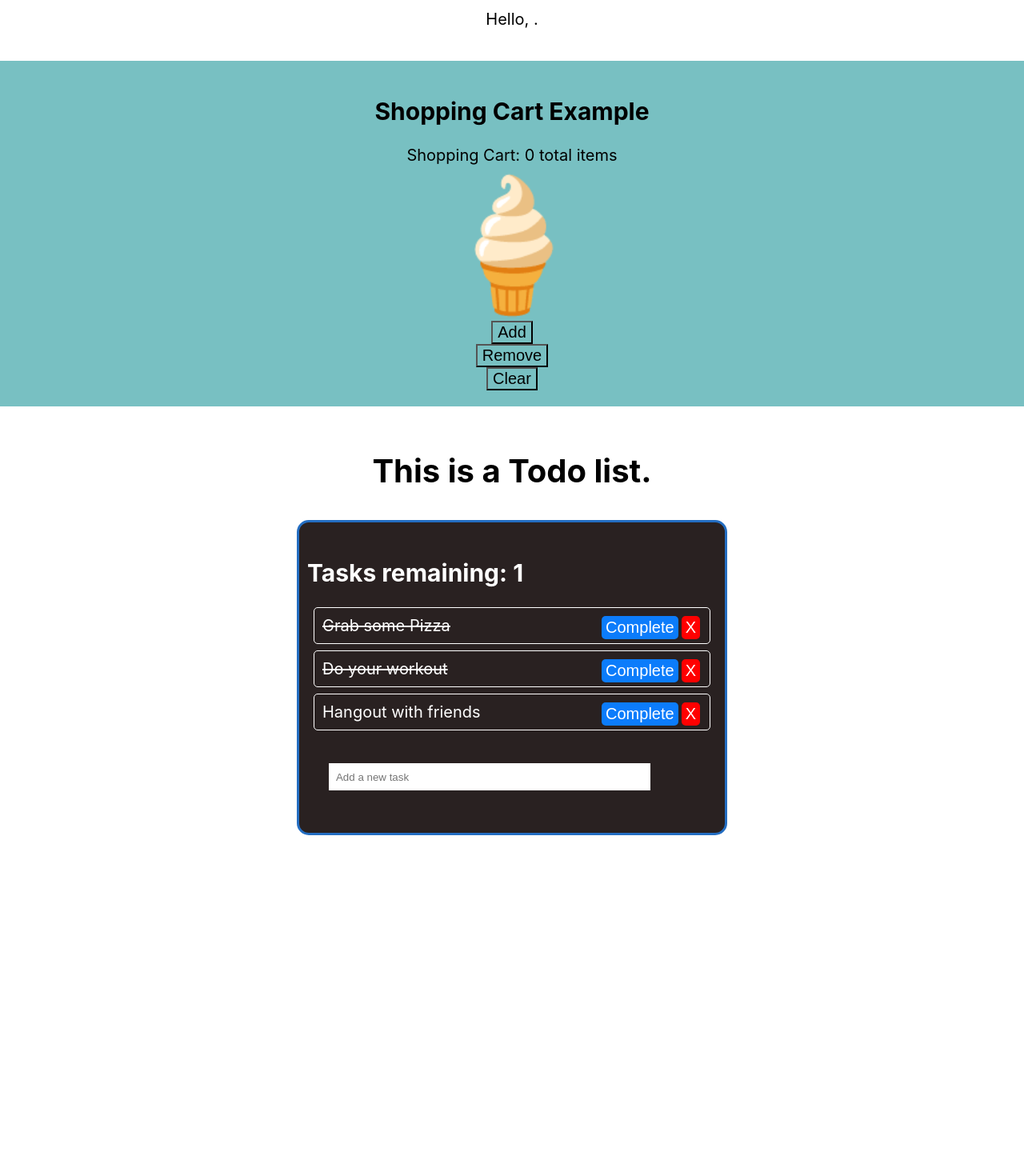
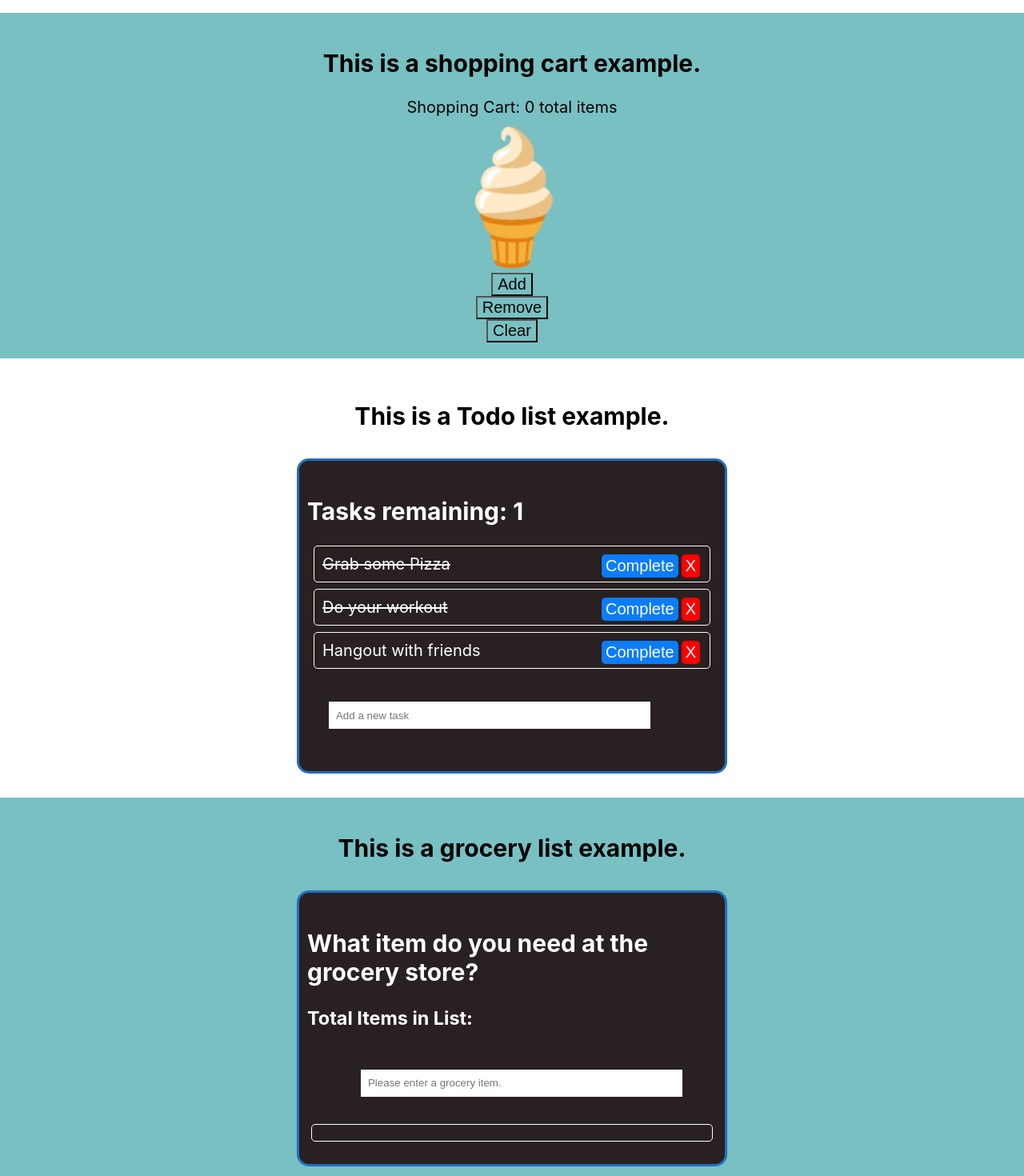
Before and after one commit to humesandrew/react-hooks-and-staters, a React (Create React App) app: page / in a window 1280 px wide. Shown: the part 280-1750 px from the top of the page at 80% size. Before the commit the page ends 1344 px from the top, so only its background shows below. Built offline with nearby package versions, Linux system fonts and the light colour scheme.

Commit message:
startgrocery

```diff
--- a/src/App.js
+++ b/src/App.js
@@ -3,7 +3,7 @@ import Topbar from "./components/topbar/Topbar";
 import Products from "./components/products/Products";
 import Greeting from "./components/greeting/Greeting";
 import Todo from "./components/todo/Todo";
-
+import Grocery from "./components/grocery/Grocery";
 
 
 
@@ -14,6 +14,7 @@ function App() {
       <Greeting />
       <Products />
       <Todo />
+      <Grocery />
     </div>
   );
 }
--- a/src/components/greeting/Greeting.js
+++ b/src/components/greeting/Greeting.js
@@ -23,12 +23,14 @@ const handleLastNameChange = (e) => setLastName(e.target.value);
 useEffect(() => {
     window.localStorage.setItem('hooksFirstName', firstName);
     window.localStorage.setItem('hooksLastName', lastName);
+    // document.title = `Welcome to the app ${firstName} ${lastName}`;
+
   });
 
 return(
     <div className='greeting'>
 
-    <h2>This is a greeting tester. </h2>
+    <h2>This is a greeting example. </h2>
 
     <input value={firstName} onChange={handleFirstNameChange}></input>
     < br/>
--- a/src/components/greeting/greeting.scss
+++ b/src/components/greeting/greeting.scss
@@ -4,7 +4,7 @@
 
 .greeting {
 
-  margin-top: 100px;
+  margin-top: 2em;
   padding: 20px;
   font-size: 20px;
   display: flex;
--- /dev/null
+++ b/src/components/grocery/Grocery.js
@@ -0,0 +1,34 @@
+import React, { useState, useEffect } from "react";
+import "./grocery.scss";
+
+export default function Grocery() {
+  const [addGrocery, setGrocery] = useState("");
+  const handleSubmit = (e) => {
+    e.preventDefault();
+
+  };
+
+
+
+return(
+<div className="grocery">
+<header><h2>This is a grocery list example.</h2></header>
+<div className="grocery-container">
+<h2>What item do you need at the grocery store? </h2>
+<h3>Total Items in List: </h3>
+
+<form onSubmit={handleSubmit}><input type="text" className="grocery-task" placeholder="Please enter a grocery item."
+onChange={(e) => setGrocery(e.target.value)}>
+
+</input>
+</form>
+<div className="grocery-items">
+  {addGrocery}
+
+</div>
+</div>
+
+</div>
+)
+
+}
--- /dev/null
+++ b/src/components/grocery/grocery.scss
@@ -0,0 +1,36 @@
+.grocery {
+
+    margin-top: 10px;
+    padding: 20px;
+    font-size: 20px;
+    display: flex;
+    justify-content: center;
+    flex-direction: column;
+    align-items: center;
+    background-color: #78c0c2;
+}
+
+.grocery-container {
+    background: rgb(41, 33, 33);
+    width: 40vw;
+    margin-top: 10px;
+    border-radius: 15px;
+    padding: 20px 10px;
+    color: white;
+    border: 3px solid rgb(36, 110, 194);
+}
+
+.grocery-task {
+    margin: 2em 5em;
+    width: 75%;
+    outline: none;
+    border: none;
+    padding: 0.7em;
+}
+
+.grocery-items {
+    border: 1px solid white;
+    border-radius: 5px;
+    padding: 0.5em;
+    margin: 0.4em 0.25em;
+}
--- a/src/components/products/Products.js
+++ b/src/components/products/Products.js
@@ -33,13 +33,15 @@ export default function Products() {
     }
 
     useEffect(() => {
-      document.title = `Your cart contains ${cart} items`
+
+      document.title = `Welcome ${window.localStorage.getItem('hooksFirstName')}, your cart contains ${cart} items`
+
     });
 
     return (
       <div>
    <div className="cart">
-    <h2>Shopping Cart Example</h2>
+    <h2>This is a shopping cart example.</h2>
    Shopping Cart: {cart} total items
 
 
--- a/src/components/todo/Todo.js
+++ b/src/components/todo/Todo.js
@@ -94,7 +94,7 @@ const removeTask = index => {
 
   return (
     <div className="todo">
-      <h1>This is a Todo list.</h1>
+      <h2>This is a Todo list example.</h2>
       <div className="todo-container">
         <div className="header"><h2>Tasks remaining: {tasksRemaining} </h2></div>
         <div className="tasks">
```
